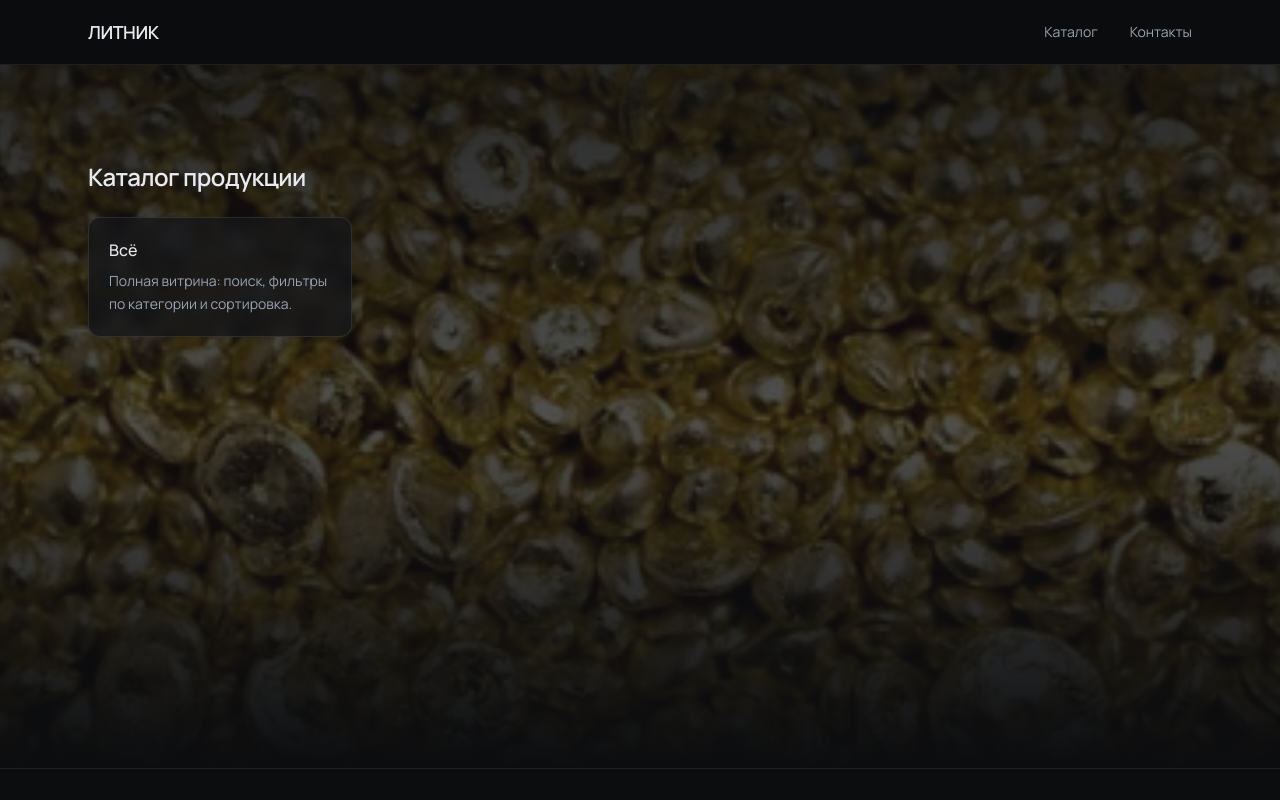
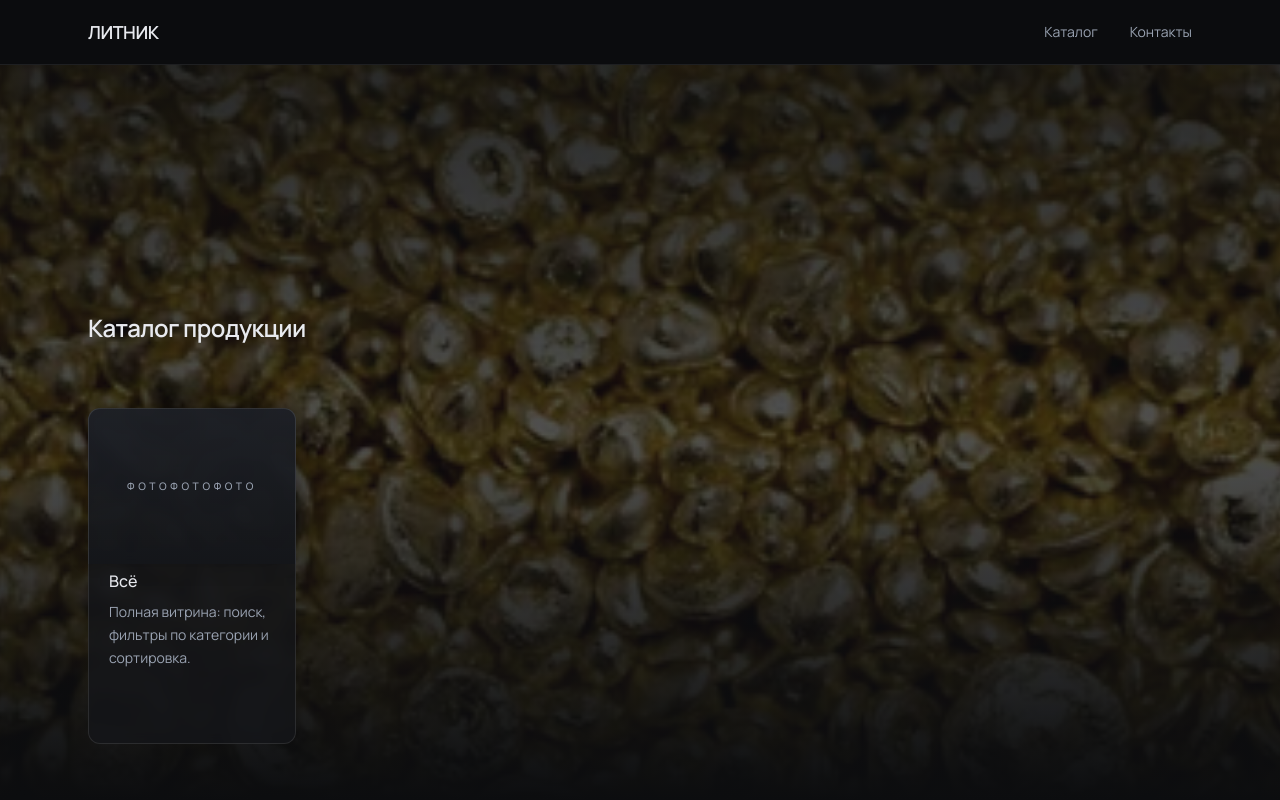
Before and after one commit to mmorgunov2013-commits/LITNIK62THEBEST, a Next.js app: page /catalog in a window 1280 px wide. Shown: the top 800 px of the page. Built offline with nearby package versions, Linux system fonts and the light colour scheme; no server answers; the database is empty.

Commit message:
Каталог: заглушки фото, блок прижат к низу

```diff
--- a/app/(site)/catalog/page.tsx
+++ b/app/(site)/catalog/page.tsx
@@ -32,7 +32,7 @@ export default async function CatalogLandingPage() {
   ];
 
   return (
-    <section className="relative min-h-[min(88vh,52rem)] overflow-hidden border-b border-white/[0.08]">
+    <section className="relative flex min-h-[min(92vh,56rem)] flex-col overflow-hidden border-b border-white/[0.08]">
       <div
         className="absolute inset-0 bg-cover bg-center bg-no-repeat"
         style={{
@@ -44,11 +44,15 @@ export default async function CatalogLandingPage() {
         className="absolute inset-0 bg-gradient-to-b from-[#0c0d0f]/88 via-[#0c0d0f]/72 to-[var(--bg)]"
         aria-hidden
       />
-      <div className="relative z-10 mx-auto max-w-6xl px-4 py-16 sm:px-6 sm:py-24">
-        <h1 className="text-xl font-semibold tracking-tight text-[var(--text)] sm:text-2xl">
+      <div className="relative z-10 mx-auto flex w-full max-w-6xl flex-1 flex-col justify-end px-4 pb-10 pt-10 sm:px-6 sm:pb-14 sm:pt-16">
+        <h1 className="mb-6 text-xl font-semibold tracking-tight text-[var(--text)] sm:mb-8 sm:text-2xl">
           Каталог продукции
         </h1>
-        <CategoryHeroCards heading={null} categories={cards} />
+        <CategoryHeroCards
+          heading={null}
+          categories={cards}
+          photoPlaceholders
+        />
       </div>
     </section>
   );
--- a/app/globals.css
+++ b/app/globals.css
@@ -61,3 +61,27 @@ body {
     animation: none;
   }
 }
+
+/* Заглушки фото над карточками каталога: «выплывание» вверх при загрузке */
+@keyframes lit-catalog-placeholder-rise {
+  from {
+    opacity: 0.88;
+    transform: translateY(12px);
+  }
+  to {
+    opacity: 1;
+    transform: translateY(0);
+  }
+}
+
+.animate-lit-catalog-placeholder-rise {
+  animation: lit-catalog-placeholder-rise 0.45s cubic-bezier(0.22, 1, 0.36, 1) both;
+}
+
+@media (prefers-reduced-motion: reduce) {
+  .animate-lit-catalog-placeholder-rise {
+    animation: none;
+    opacity: 1;
+    transform: none;
+  }
+}
--- a/components/home/CategoryHeroCards.tsx
+++ b/components/home/CategoryHeroCards.tsx
@@ -43,6 +43,7 @@ export function CategoryHeroCards({
   categories,
   accentImageSrc,
   heading,
+  photoPlaceholders = false,
 }: {
   categories: CategoryCardItem[];
   /** PNG/WebP без фона — напоминание под кнопками категорий, не внутри них */
@@ -52,6 +53,8 @@ export function CategoryHeroCards({
    * Передайте `null`, если заголовок задаётся снаружи (например H1 на /catalog).
    */
   heading?: string | null;
+  /** Заглушки «фотофотофото» над кнопкой (лендинг /catalog) */
+  photoPlaceholders?: boolean;
 }) {
   const [shimmeringIds, setShimmeringIds] = useState<Set<string>>(() => new Set());
   const [hoveredId, setHoveredId] = useState<string | null>(null);
@@ -116,8 +119,9 @@ export function CategoryHeroCards({
     };
   }, [categories]);
 
-  const gridClass =
-    categories.length >= 5
+  const gridClass = photoPlaceholders
+    ? "mt-8 grid gap-4 sm:grid-cols-2 lg:grid-cols-5 lg:items-stretch"
+    : categories.length >= 5
       ? "mt-6 grid gap-4 sm:grid-cols-2 lg:grid-cols-5"
       : "mt-6 grid gap-4 sm:grid-cols-2 lg:grid-cols-4";
 
@@ -132,15 +136,83 @@ export function CategoryHeroCards({
         </h2>
       ) : null}
       <ul className={gridClass}>
-        {categories.map((c) => {
+        {categories.map((c, index) => {
           const cardHref = c.href ?? `/catalog/${c.slug}`;
           const { beam, glow } = metalShimmerForSlug(c.slug);
           const isHovered = hoveredId === c.id;
           const isPeriodic = shimmeringIds.has(c.id);
           const active = isHovered || isPeriodic;
           const showShimmerOverlay = active && !prefersReducedMotion;
+          const linkBody = (
+            <>
+              {showShimmerOverlay ? (
+                <span
+                  className={`pointer-events-none absolute inset-0 z-10 ${
+                    isHovered
+                      ? "animate-lit-category-shimmer-loop"
+                      : "animate-lit-category-shimmer"
+                  }`}
+                  style={{
+                    background: `linear-gradient(105deg, transparent 0%, ${beam} 48%, transparent 72%)`,
+                  }}
+                  aria-hidden
+                />
+              ) : null}
+              <span className="relative z-[1] font-medium text-[var(--text)]">
+                {c.name}
+              </span>
+              {c.shortDescription ? (
+                <p className="relative z-[1] mt-2 text-sm leading-relaxed text-[var(--muted)]">
+                  {c.shortDescription}
+                </p>
+              ) : null}
+            </>
+          );
           return (
-            <li key={c.id}>
+            <li
+              key={c.id}
+              className={
+                photoPlaceholders
+                  ? "flex min-h-0 flex-col lg:min-h-[min(22rem,42vh)]"
+                  : undefined
+              }
+            >
+              {photoPlaceholders ? (
+                <>
+                  <div
+                    className="animate-lit-catalog-placeholder-rise relative z-20 -mb-3 flex aspect-[4/3] w-full flex-col items-center justify-center rounded-t-xl border border-b-0 border-white/[0.12] bg-gradient-to-b from-[#1c1f26]/95 to-[#14161a]/90 px-2 text-center shadow-[0_-8px_28px_-12px_rgba(0,0,0,0.85)] backdrop-blur-[4px] sm:-mb-4"
+                    style={{ animationDelay: `${80 + index * 70}ms` }}
+                    aria-hidden
+                  >
+                    <span className="select-none text-[0.65rem] font-medium uppercase tracking-[0.35em] text-[var(--muted)]">
+                      фотофотофото
+                    </span>
+                  </div>
+                  <Link
+                    href={cardHref}
+                    className={`relative mt-auto block flex-1 overflow-hidden rounded-b-xl rounded-t-none border border-white/[0.1] border-t-white/[0.06] bg-[#14161a]/80 p-5 pb-5 backdrop-blur-[6px] transition-[box-shadow,border-color] duration-300 hover:border-[var(--accent)]/35 ${
+                      active ? "border-white/20" : ""
+                    }`}
+                    style={
+                      active
+                        ? {
+                            boxShadow: `0 0 36px -6px ${glow}, inset 0 0 0 1px ${glow}`,
+                          }
+                        : undefined
+                    }
+                    onMouseEnter={() => {
+                      hoveredIdRef.current = c.id;
+                      setHoveredId(c.id);
+                    }}
+                    onMouseLeave={() => {
+                      hoveredIdRef.current = null;
+                      setHoveredId(null);
+                    }}
+                  >
+                    {linkBody}
+                  </Link>
+                </>
+              ) : (
                 <Link
                   href={cardHref}
                   className={`relative block overflow-hidden rounded-xl border border-white/[0.1] bg-[#14161a]/75 p-5 backdrop-blur-[6px] transition-[box-shadow,border-color] duration-300 hover:border-[var(--accent)]/35 ${
@@ -162,28 +234,9 @@ export function CategoryHeroCards({
                     setHoveredId(null);
                   }}
                 >
-                {showShimmerOverlay ? (
-                  <span
-                    className={`pointer-events-none absolute inset-0 z-10 ${
-                      isHovered
-                        ? "animate-lit-category-shimmer-loop"
-                        : "animate-lit-category-shimmer"
-                    }`}
-                    style={{
-                      background: `linear-gradient(105deg, transparent 0%, ${beam} 48%, transparent 72%)`,
-                    }}
-                    aria-hidden
-                  />
-                ) : null}
-                <span className="relative z-[1] font-medium text-[var(--text)]">
-                  {c.name}
-                </span>
-                {c.shortDescription ? (
-                  <p className="relative z-[1] mt-2 text-sm leading-relaxed text-[var(--muted)]">
-                    {c.shortDescription}
-                  </p>
-                ) : null}
+                  {linkBody}
                 </Link>
+              )}
             </li>
           );
         })}
```
Lines whose indentation alone changed are shown as unchanged.
